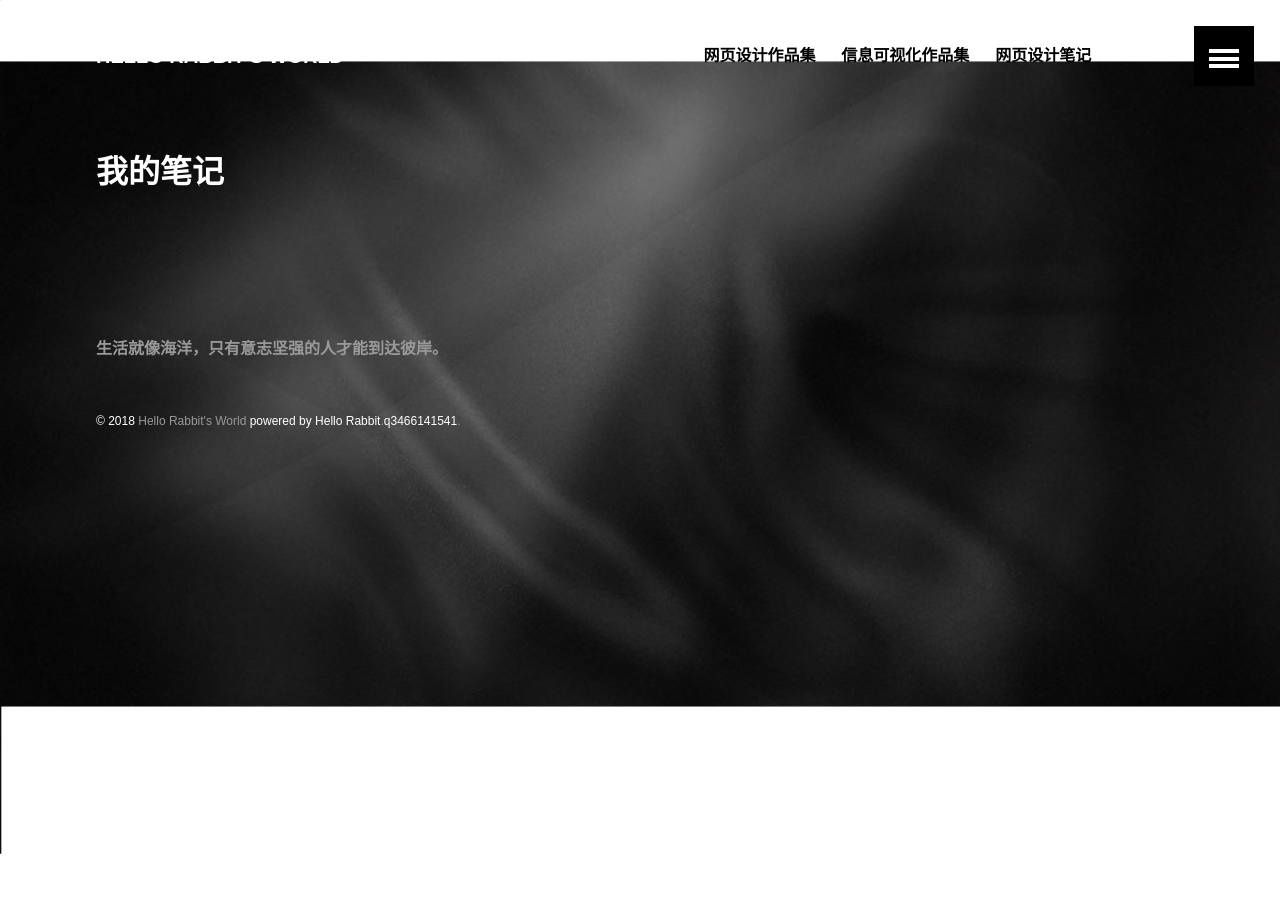
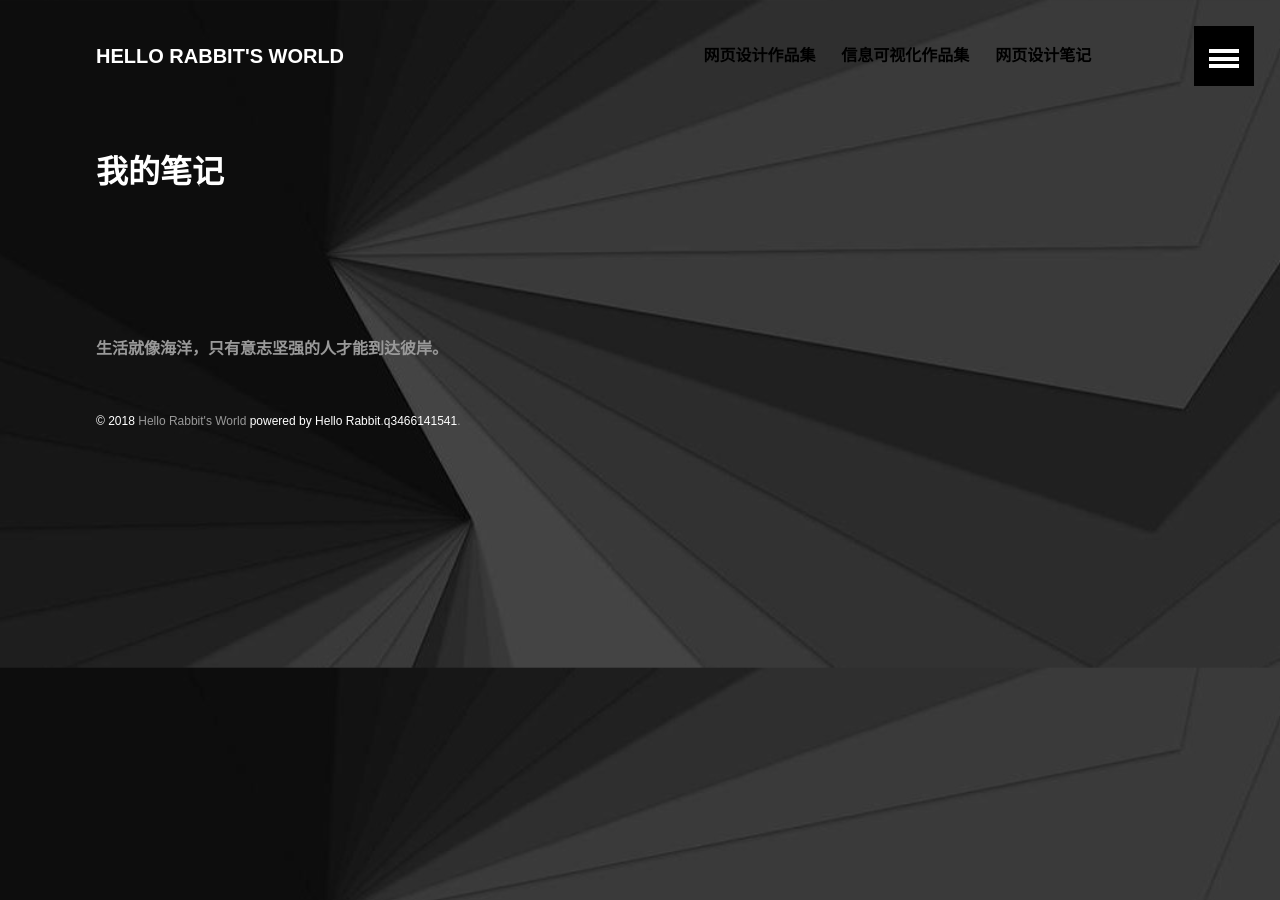
Before and after one commit to q3466141541/q3466141541.github.io, a Jekyll site: the page built from posts/index.md, in a window 1280 px wide. Built offline with Jekyll 4.4.1, drawn with Linux system fonts in a browser that asks for light colours.

Commit message:
Update _base.scss

```diff
--- a/_sass/_base.scss
+++ b/_sass/_base.scss
@@ -10,7 +10,7 @@ body {
 	font-family: $base-font;
 	color: #ffffff;
     background-image:
-    url('../images/22.jpg');
+    url('../images/timg.jpg');
     background-size:cover;
 	margin:0;
 	padding:0;
```
